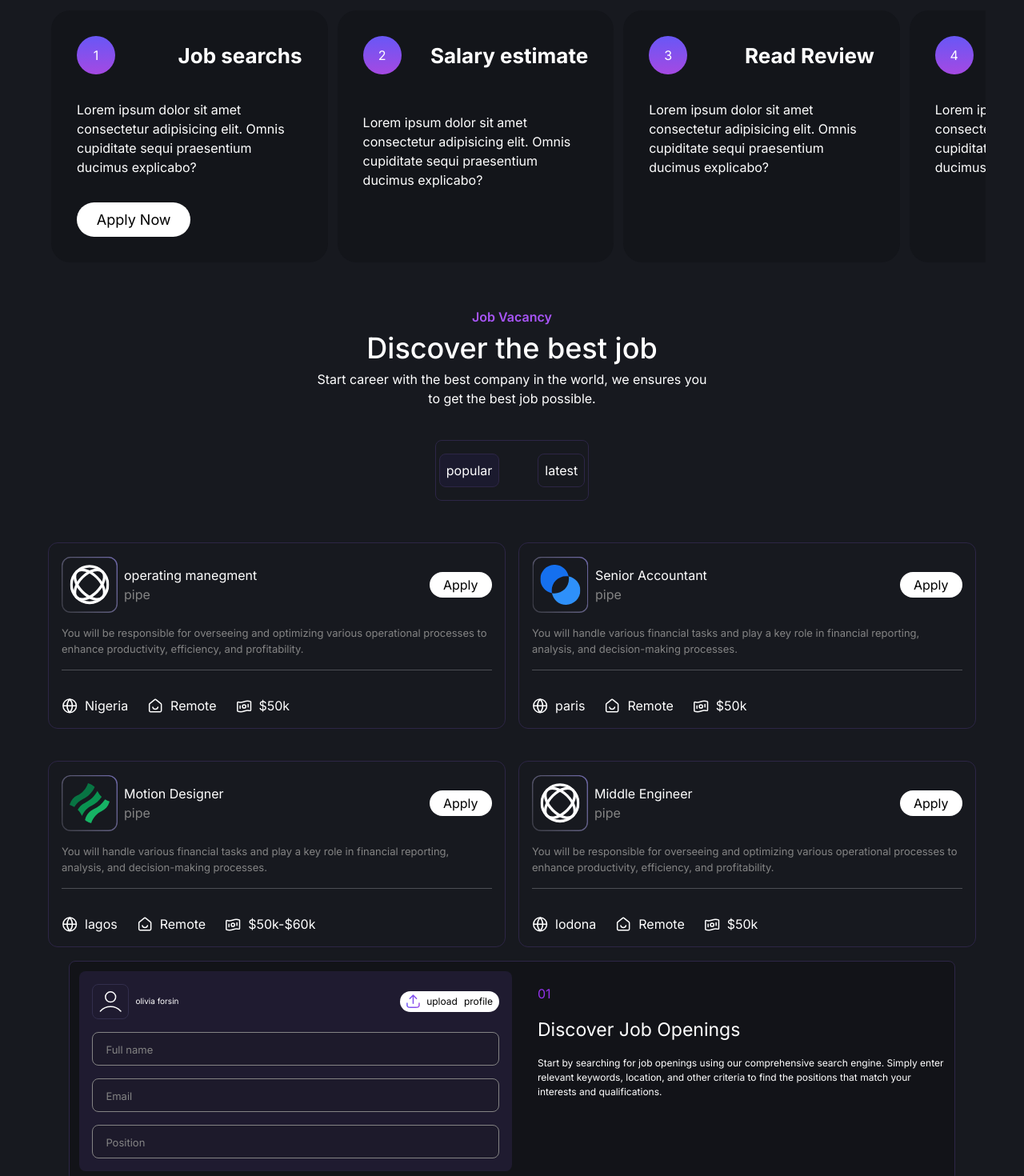
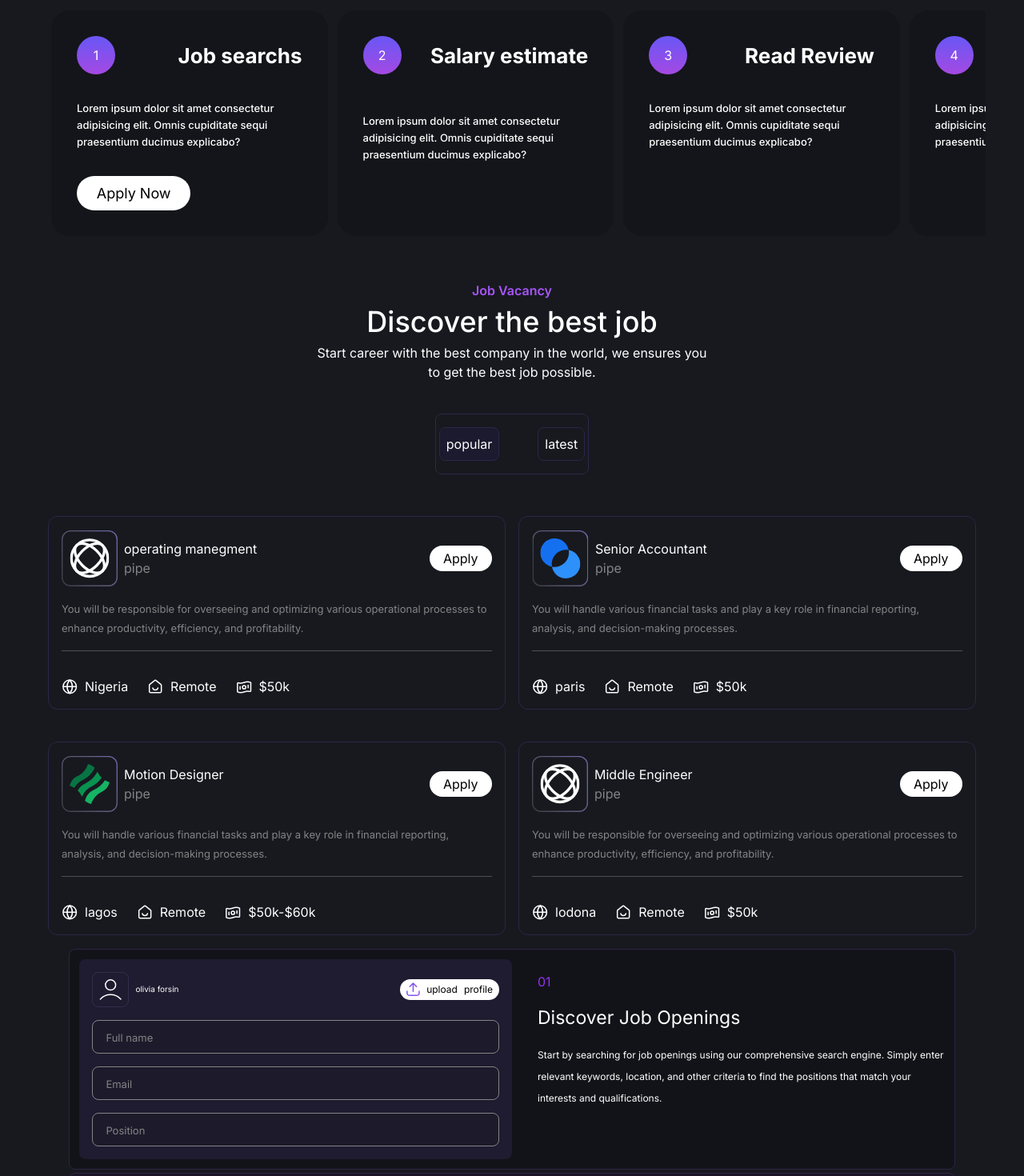
Before and after one commit to Cyrusweb/jobseek, a React (Vite) app: page / in a window 1280 px wide. Shown: the part 1680-3150 px from the top of the page at 80% size. Built offline with nearby package versions, Linux system fonts and the light colour scheme.

Commit message:
hdb to me

```diff
--- a/src/Components/pages/DisCover.jsx
+++ b/src/Components/pages/DisCover.jsx
@@ -59,7 +59,7 @@ function DisCover() {
                 </div>
               </div>
               <article>
-                <p className="text-[#848484] border-b-[1px]  text-[13px]  border-[#4d4f55] pb-4 mt-4">
+                <p className="text-[#848484] border-b-[1px] leading-[24px]  text-[13px]  border-[#4d4f55] pb-4 mt-4">
                   You will be responsible for overseeing and optimizing various
                   operational processes to enhance productivity, efficiency, and
                   profitability.
@@ -106,7 +106,7 @@ function DisCover() {
                 </div>
               </div>
               <article>
-                <p className="text-[#848484] border-b-[1px] text-[13px] border-[#4d4f55] pb-4 mt-4">
+                <p className="text-[#848484] border-b-[1px] ] leading-[24px] text-[13px] border-[#4d4f55] pb-4 mt-4">
                   You will handle various financial tasks and play a key role in
                   financial reporting, analysis, and decision-making processes.
                 </p>
@@ -153,7 +153,7 @@ function DisCover() {
                 </div>
               </div>
               <article>
-                <p className="text-[#848484] border-b-[1px] text-[13px]  border-[#4d4f55] pb-4 mt-4">
+                <p className="text-[#848484] border-b-[1px]  leading-[24px] text-[13px]  border-[#4d4f55] pb-4 mt-4">
                   You will handle various financial tasks and play a key role in
                   financial reporting, analysis, and decision-making processes.
                 </p>
@@ -197,7 +197,7 @@ function DisCover() {
                 </div>
               </div>
               <article>
-                <p className="text-[#848484] text-[13px]  border-b-[1px] border-[#4d4f55] pb-4 mt-4">
+                <p className="text-[#848484] text-[13px]   leading-[24px]  border-b-[1px] border-[#4d4f55] pb-4 mt-4">
                   You will be responsible for overseeing and optimizing various
                   operational processes to enhance productivity, efficiency, and
                   profitability.
--- /dev/null
+++ b/src/Components/pages/Footer.jsx
@@ -0,0 +1,7 @@
+import React from "react";
+
+function Footer() {
+  return <div>Footer</div>;
+}
+
+export default Footer;
--- a/src/Components/pages/HowThose.jsx
+++ b/src/Components/pages/HowThose.jsx
@@ -35,7 +35,7 @@ function HowThose() {
               </div>
             </div>
             <div className="text-white mt-8">
-              <p>
+              <p className="leading-[21px] font-medium text-[13px]">
                 Lorem ipsum dolor sit amet consectetur adipisicing elit. Omnis
                 cupiditate sequi praesentium ducimus explicabo?
               </p>
@@ -55,7 +55,7 @@ function HowThose() {
               </div>
             </div>
             <div className="text-white mt-12">
-              <p>
+              <p className="leading-[21px] font-medium text-[13px]">
                 Lorem ipsum dolor sit amet consectetur adipisicing elit. Omnis
                 cupiditate sequi praesentium ducimus explicabo?
               </p>
@@ -72,7 +72,7 @@ function HowThose() {
               </div>
             </div>
             <div className="text-white mt-8">
-              <p>
+              <p className="leading-[21px] font-medium text-[13px]">
                 Lorem ipsum dolor sit amet consectetur adipisicing elit. Omnis
                 cupiditate sequi praesentium ducimus explicabo?
               </p>
@@ -89,7 +89,7 @@ function HowThose() {
               </div>
             </div>
             <div className="text-white mt-8">
-              <p>
+              <p className="leading-[21px]  font-medium text-[13px]">
                 Lorem ipsum dolor sit amet consectetur adipisicing elit. Omnis
                 cupiditate sequi praesentium ducimus explicabo?
               </p>
--- a/src/Components/pages/JobOpening.jsx
+++ b/src/Components/pages/JobOpening.jsx
@@ -55,10 +55,10 @@ function JobOpening() {
             </div>
           </article>
         </form>
-        <section className="pl-8 text-white">
+        <section className="md:pl-8 text-white">
           <p className="text-purple-600 my-4">01</p>
           <h1 className="text-[23px] mb-4">Discover Job Openings</h1>
-          <p className="text-[12px]">
+          <p className="md:text-[15px leading-[27px] text-[12px]">
             Start by searching for job openings using our comprehensive search
             engine. Simply enter relevant keywords, location, and other criteria
             to find the positions that match your interests and qualifications.
```
